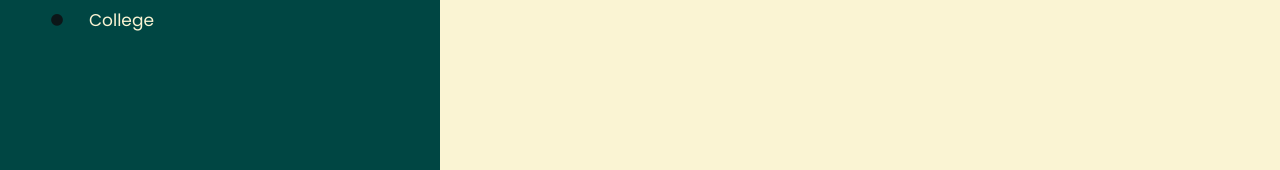
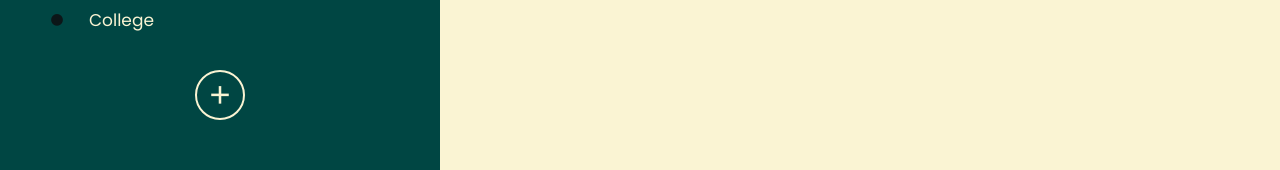
Before and after one commit to HenriqueDummer/ToDo-App, a React (Vite) app: page / in a window 1280 px wide. Shown: the part 442-612 px from the top of the page. Built offline with nearby package versions, Linux system fonts and the light colour scheme.

Commit message:
Add new todos functionality working

```diff
--- a/src/App.jsx
+++ b/src/App.jsx
@@ -29,8 +29,6 @@ function App() {
     ({todoId}) => todoId === currentTodoId
   )
 
-
-
   return (
     <>
       <Navbar
--- a/src/Components/Navbar.jsx
+++ b/src/Components/Navbar.jsx
@@ -1,4 +1,5 @@
 import { useState, useRef } from "react";
+
 
 export default function Navbar({todoList, setCurrentTodo, currentTodo, setTodoList}){
 
@@ -16,9 +17,6 @@ export default function Navbar({todoList, setCurrentTodo, currentTodo, setTodoLi
         setTodoList(updatedTodoList)
 
         setCurrentTodo(updatedTodoList[0].todoId)
-
-        //====================================================
-
     }
 
     const changeTodo = (id) => {
@@ -51,6 +49,16 @@ export default function Navbar({todoList, setCurrentTodo, currentTodo, setTodoLi
         setIsChangingName(false)
     }
 
+    const addNewTodo = () => {
+        const newTodo = {
+            todoId: todoList[todoList.length - 1].todoId + 1,
+            todoName: "New todo",
+            todoTasks: []
+        }
+
+        setTodoList([...todoList, newTodo])
+    }
+    console.log(todoList)
 
     return(
         <>
@@ -77,13 +85,13 @@ export default function Navbar({todoList, setCurrentTodo, currentTodo, setTodoLi
                                         <i className='bx bxs-circle'></i>
                                         {isChangingName && todo.todoId === currentTodo ? (
                                             <>
-                                                <input ref={nameInputRef}  id="todoName" type="text" value={nameChange} onChange={() => setNameChange(event.target.value)} />
+                                                <input required ref={nameInputRef}  id="todoName" type="text" value={nameChange} onChange={() => setNameChange(event.target.value)} />
                                                 <button onClick={() => saveNameChange(todo.todoId)}>Save</button>
                                             </>
                                             ) : (
-                                            <>
+                                            <div className="name_container">
                                                 <h3>{todo.todoName}</h3>
-                                            </>
+                                            </div>
                                             )
                                         }
 
@@ -107,6 +115,12 @@ export default function Navbar({todoList, setCurrentTodo, currentTodo, setTodoLi
                             })
                         }
                     </div>
+                    {
+                        todoList.length < 10 &&
+                        <div className="add_todo">
+                            <button onClick={() => addNewTodo()} className="add_todo_btn"><i class='bx bx-plus'></i></button>
+                        </div>
+                    }
                 </div>
             </div>
         </>
--- a/src/index.css
+++ b/src/index.css
@@ -10,6 +10,7 @@
 
 #root{
   width: 100%;
+  max-height: 100vh;
   height: 100vh;
   display: flex;
   background-color: #bdfffd;
@@ -18,7 +19,6 @@
 
 .navbar{
   width: 600px;
-  height: 100%;
   background-color: #9b9ece;
   background-color: #004643;
   border-top-right-radius: 30px;
@@ -114,9 +114,11 @@
   background-color: rgba(0,0,0, 0.2);
 }
 
+
 .todo_name input{
   width: 60%;
   border-radius: 4px;
+  height: 32px;
   padding-left: 10px;
   font-weight: 400;
   color: #FAF4D3;
@@ -129,6 +131,7 @@
 
 .todo_name button{
   margin-left: 10px;
+  height: 32px;
   background-color: transparent;
   border: 2px solid #0C1618;
   border-radius: 4px;
@@ -144,22 +147,31 @@
   border: 2px solid #FAF4D3;
 }
 
-.todo_name h3 {
+.name_container{
+  display: flex;
+  align-items: center;
+  justify-content: space-between;
+  width: 100%;
+  height: 100%;
+  position: relative;
+}
+
+.name_container h3 {
   font-size: 17px;
   font-weight: 400;
   margin-left: 25px
 }
 
-.selected .todo_name h3{
+.selected .name_container h3{
   font-size: 18px;
 }
 
-.todo_name h3::after{
+.name_container h3::after{
   content: "";
   position: absolute;
   width: 0;
   height: 4px;
-  left: 0;
+  left: 10px;
   bottom: -7px;
   border-radius: 6px;
   background-color: #0C1618;
@@ -167,9 +179,8 @@
 }
 
 
-
-.selected input::after{
-  width: 150%;
+.selected .name_container h3::after{
+  width: 12 0%;
 }
 
 .task_list .todo_name i {
@@ -254,6 +265,42 @@
 .drop_active button:hover{
   cursor: pointer;
   background-color: rgba(0,0,0, 0.2);
+}
+
+.add_todo{
+  display: flex;
+  justify-content: center;
+  align-items: center;
+  margin-top: 30px;
+}
+
+.add_todo_btn{
+  width: 50px;
+  height: 50px;
+  border-radius: 50%;
+  display: flex;
+  justify-content: center;
+  align-items: center;
+  border: none;
+  background-color: transparent;
+  border: 2px solid #FAF4D3;
+  transition: 0.3s ease all;
+}
+
+.add_todo_btn i{
+  font-size: 30px;
+  transition: 0.3s ease-out all;
+  color: #FAF4D3;
+}
+
+.add_todo_btn:hover{
+  cursor: pointer;
+  background-color: #FAF4D3;
+}
+
+.add_todo_btn:hover i{
+  transform: rotate(180deg);
+  color: #0C1618;
 }
 
 .list_container{
```
